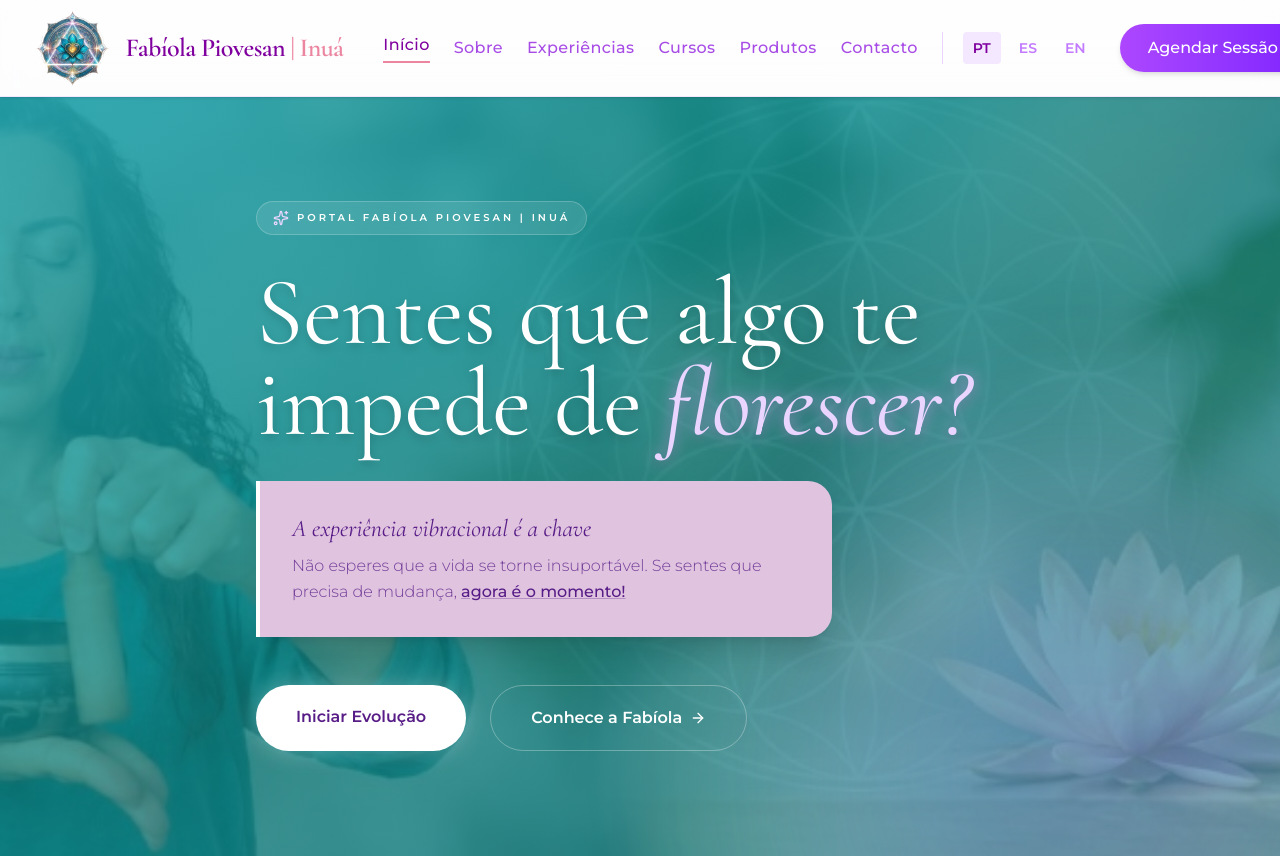
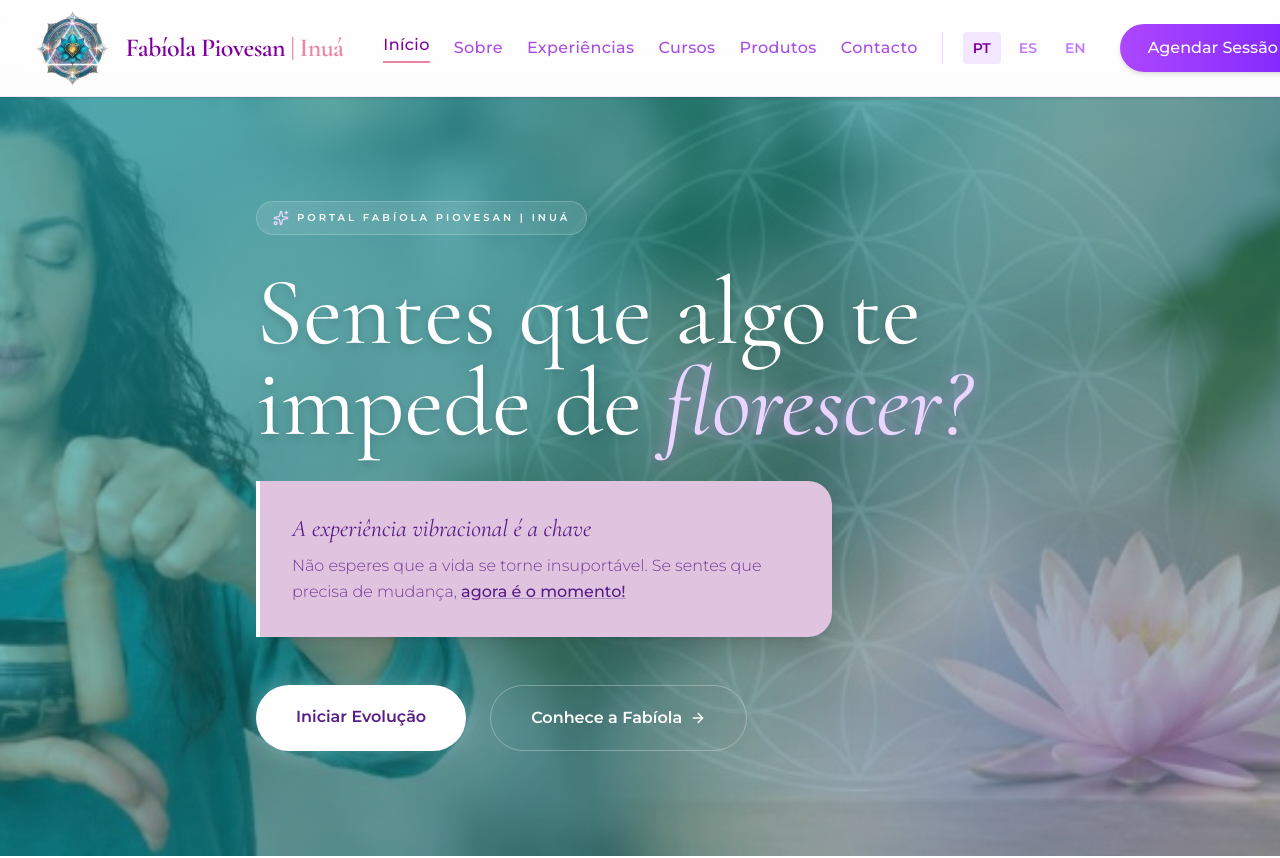
Before and after one commit to sergiorpaes/fabulous-healing, a React (Vite) app: page /#/ in a window 1280 px wide. Shown: the top 858 px of the page. Built offline with nearby package versions, Linux system fonts and the light colour scheme.

Commit message:
style: aumentar visibilidade da foto do banner inicial em 20%

```diff
--- a/pages/Home.tsx
+++ b/pages/Home.tsx
@@ -15,9 +15,9 @@ const Home: React.FC = () => {
           <img
             src="/assets/home-hero.jpg"
             alt="Fabíola Piovesan | Inuá"
-            className="w-full h-full object-cover object-center opacity-50"
+            className="w-full h-full object-cover object-center opacity-70"
           />
-          <div className="absolute inset-0 bg-gradient-to-br from-healing-aqua/80 via-teal-700/45 to-healing-aqua/25"></div>
+          <div className="absolute inset-0 bg-gradient-to-br from-healing-aqua/60 via-teal-700/25 to-healing-aqua/10"></div>
         </div>
 
         <div className="relative z-10 max-w-7xl mx-auto px-4 sm:px-6 lg:px-8">
```
